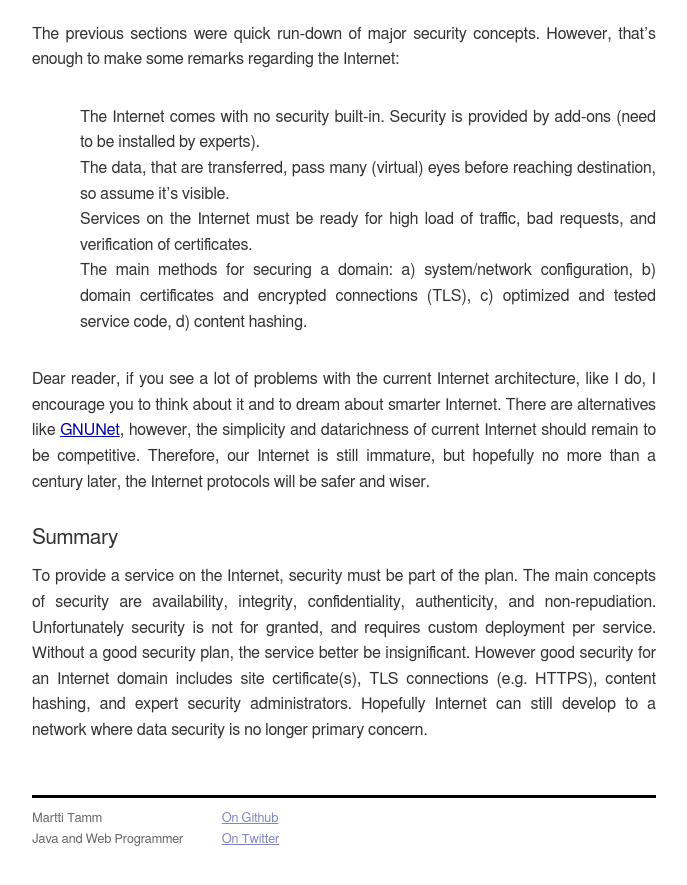
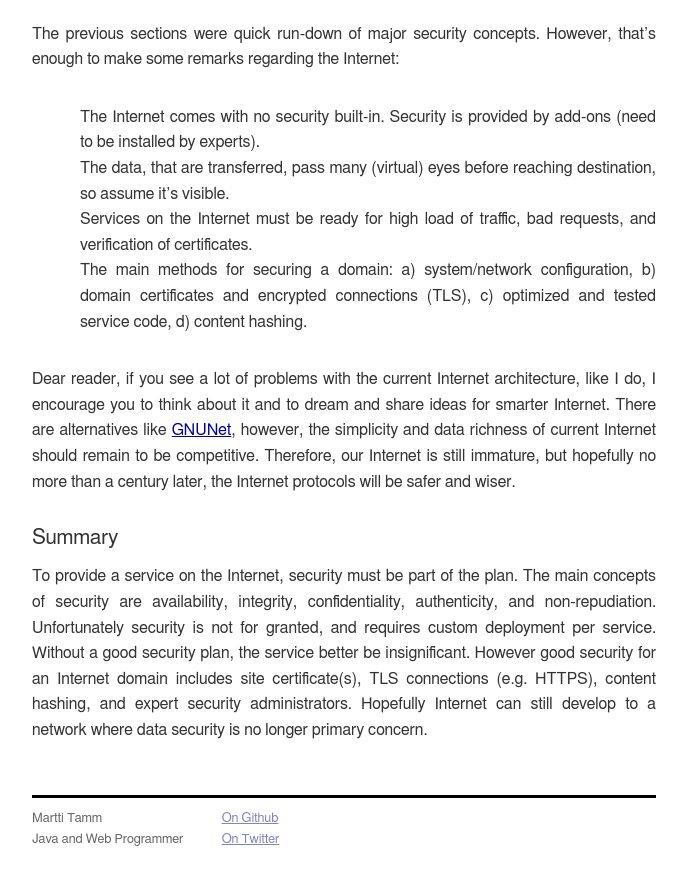
Before and after one commit to mrtamm/mrtamm.github.io, a Jekyll site: the page built from _posts/2013-12-21-fragile-internet.markdown, in a window 1280 px wide and 900 px high, scrolled down 1252 px. Shown: the top 885 px of the window, without its empty margins (296-983 px from the left). Built offline with Jekyll 4.4.1, drawn with Linux system fonts in a browser that asks for light colours; nearby versions of some CDN libraries; library files that are not in the unit come from our copies.

Commit message:
Updating last post a bit.

```diff
--- a/_posts/2013-12-21-fragile-internet.markdown
+++ b/_posts/2013-12-21-fragile-internet.markdown
@@ -52,9 +52,10 @@ regarding the Internet:
    d) content hashing.
 
 Dear reader, if you see a lot of problems with the current Internet architecture, like I do, I encourage you to think
-about it and to dream about smarter Internet. There are alternatives like [GNUNet](http://en.wikipedia.org/wiki/GNUnet),
-however, the simplicity and datarichness of current Internet should remain to be competitive. Therefore, our Internet is
-still immature, but hopefully no more than a century later, the Internet protocols will be safer and wiser.
+about it and to dream and share ideas for smarter Internet. There are alternatives like
+[GNUNet](http://en.wikipedia.org/wiki/GNUnet), however, the simplicity and data richness of current Internet should
+remain to be competitive. Therefore, our Internet is still immature, but hopefully no more than a century later, the
+Internet protocols will be safer and wiser.
 
 ### Summary
 
```
